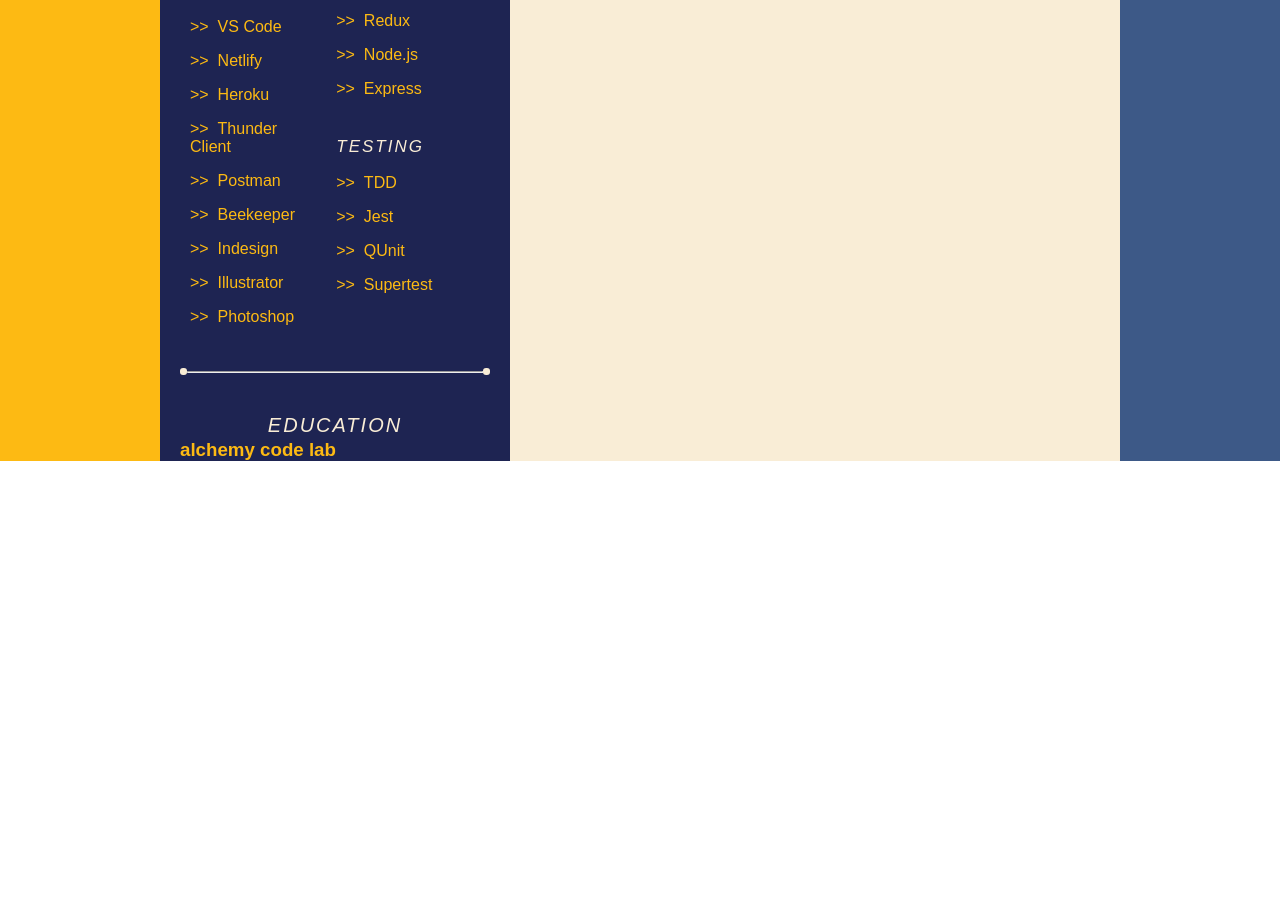
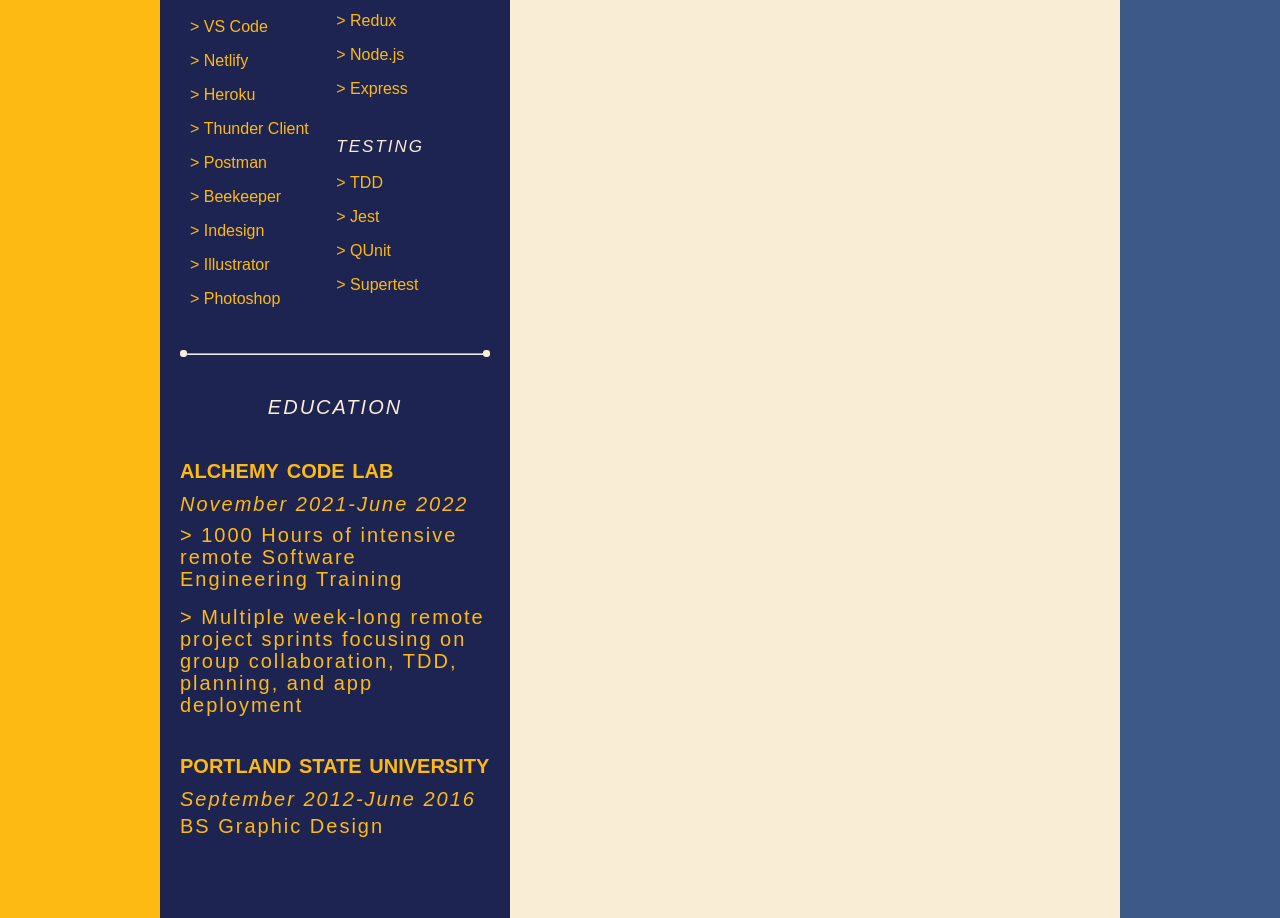
Before and after one commit to armaBurton/2022-portfolio-update, a React app: page / in a window 1280 px wide. Shown: the part 767-1685 px from the top of the page. Before the commit the page ends 1228 px from the top, so only its background shows below. Built offline with nearby package versions, Linux system fonts and the light colour scheme; a web font is replaced by a local one.

Commit message:
education has been added

```diff
--- a/src/components/LeftSection/Education/Education.css
+++ b/src/components/LeftSection/Education/Education.css
@@ -0,0 +1,37 @@
+.eduContainer {
+  margin-top: 2rem;
+  margin-bottom: 5rem;
+  font-size: 1.5rem;
+}
+
+.name {
+  font-variant: small-caps;
+}
+
+.date {
+  margin-top: 0.5rem;
+  font-weight: 200;
+  font-size: 1.25rem;
+  font-style: italic;
+  letter-spacing: 0.125rem;
+  margin-bottom: -0.5rem;
+}
+
+.eduUl {
+  margin-top: 0.25rem;
+  margin-bottom: 2rem;
+}
+
+.eduList {
+  font-weight: 200;
+  letter-spacing: 0.125rem;
+  font-size: 1.25rem;
+  line-height: 1.375rem;
+}
+
+.degree {
+  margin-top: 0.75rem;
+  font-weight: 200;
+  letter-spacing: 0.125rem;
+  font-size: 1.25rem;
+}
--- a/src/components/LeftSection/Education/Education.jsx
+++ b/src/components/LeftSection/Education/Education.jsx
@@ -1,7 +1,22 @@
+import styles from './Education.css';
+
 export default function Education() {
   return (
-    <>
-      <h3>alchemy code lab</h3>
-    </>
+    <div className={styles.eduContainer}>
+      <h3 className={styles.name}>alchemy code lab</h3>
+      <p className={styles.date}>November 2021-June 2022</p>
+      <ul className={styles.eduUl}>
+        <li className={styles.eduList}>
+          &nbsp;1000 Hours of intensive remote Software Engineering Training
+        </li>
+        <li className={styles.eduList}>
+          &nbsp;Multiple week-long remote project sprints focusing on group
+          collaboration, TDD, planning, and app deployment
+        </li>
+      </ul>
+      <h3 className={styles.name}>portland state university</h3>
+      <p className={styles.date}>September 2012-June 2016</p>
+      <p className={styles.degree}>BS Graphic Design</p>
+    </div>
   );
 }
--- a/src/components/LeftSection/LeftSection.css
+++ b/src/components/LeftSection/LeftSection.css
@@ -94,7 +94,7 @@
 
 li {
   margin-top: 1rem;
-  list-style-type: '>> ';
+  list-style-type: '>';
 }
 
 .spacer {
```
